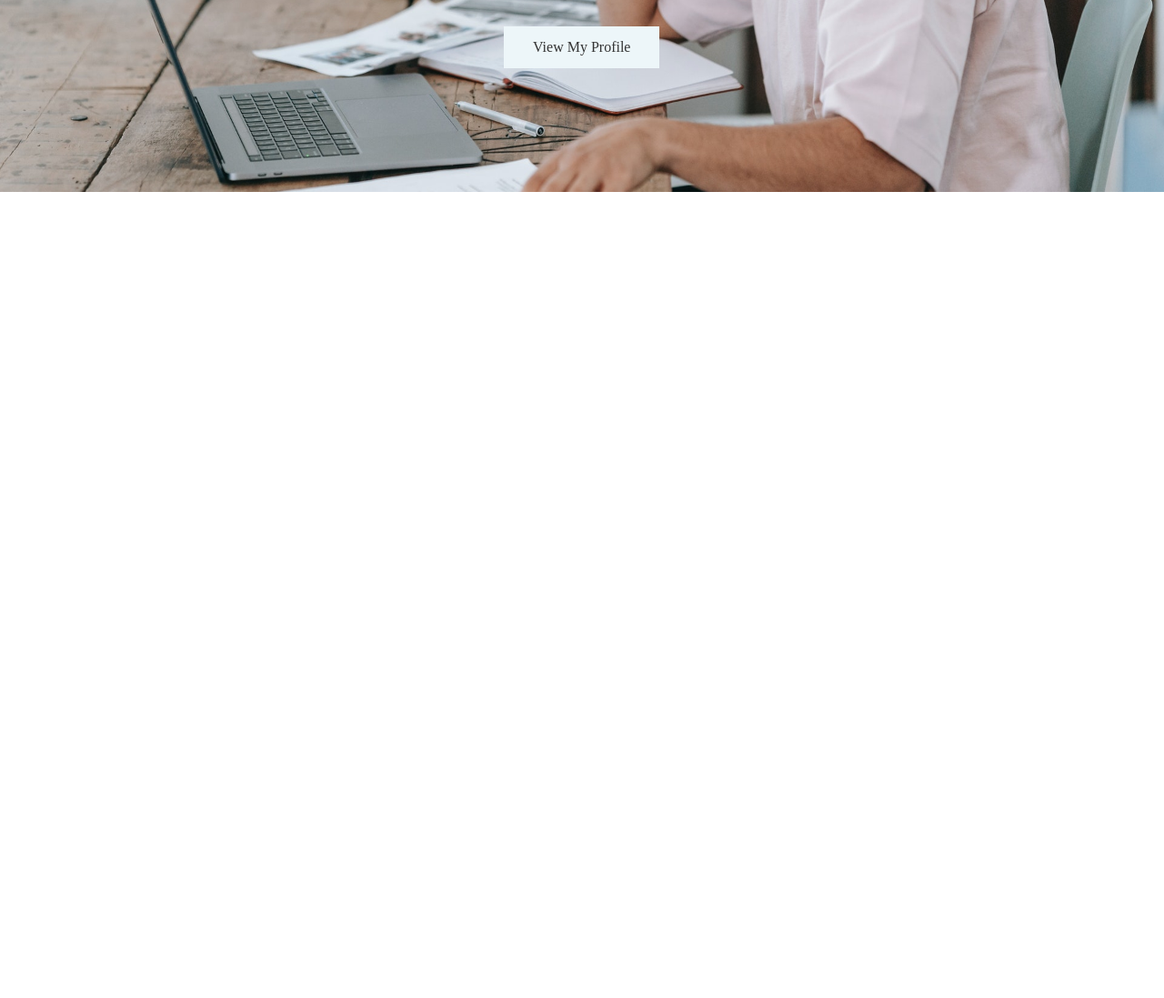
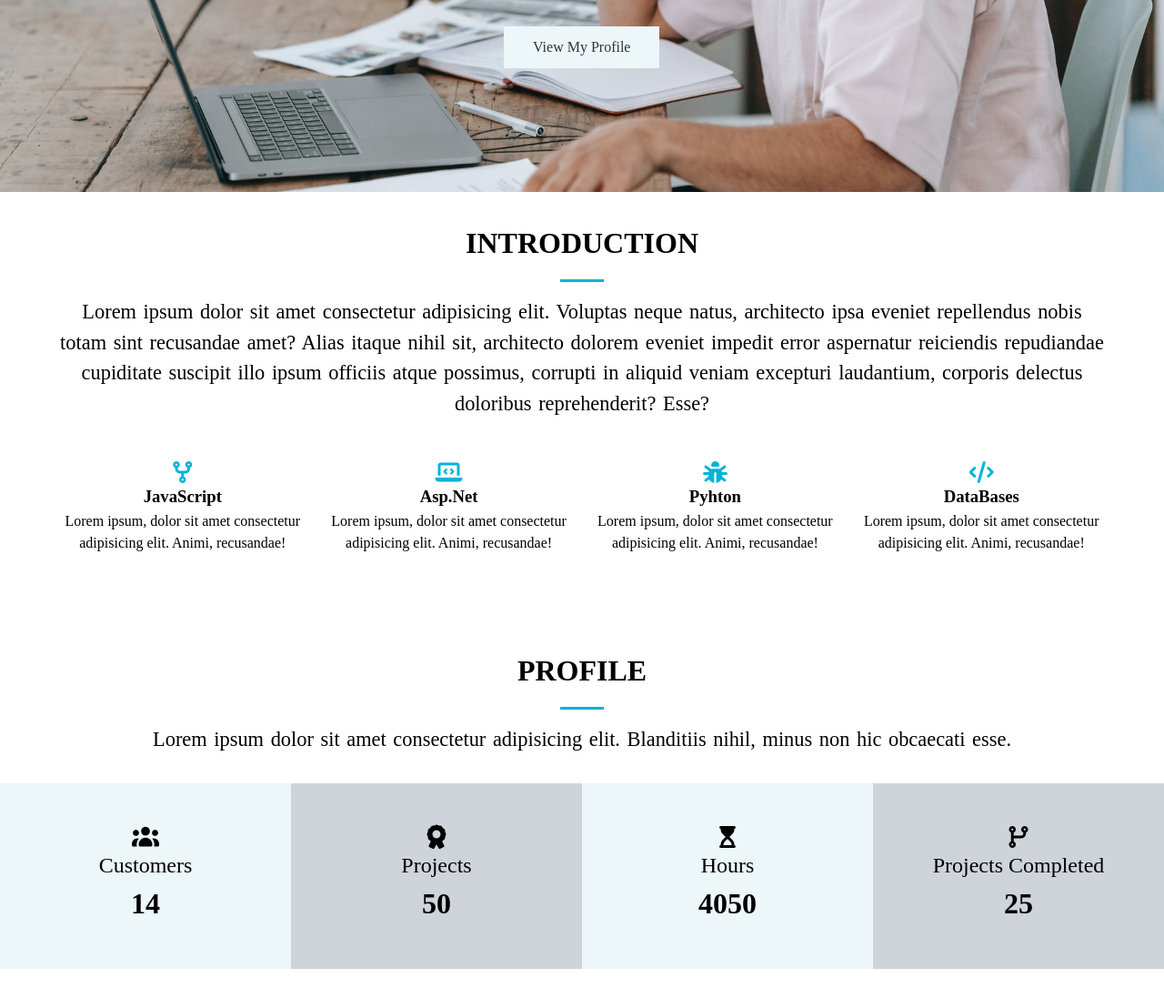
Before and after one commit to serhanbasozmen/fullstack-web-bootcamp, a website: page 01-html-css/freelancer/public/index.html in a window 1280 px wide. Shown: the part 589-1686 px from the top of the page at 91% size. Before the commit the page ends 800 px from the top, so only its background shows below. Drawn offline with nearby package versions, Linux system fonts and the light colour scheme; a web font is replaced by a local one.

Commit message:
feat add: update home section layout and utility spacing

```diff
--- a/01-html-css/freelancer/public/index.html
+++ b/01-html-css/freelancer/public/index.html
@@ -12,6 +12,13 @@
     <link
       rel="stylesheet"
       href="https://cdnjs.cloudflare.com/ajax/libs/animate.css/4.1.1/animate.min.css"
+    />
+    <link
+      rel="stylesheet"
+      href="https://cdnjs.cloudflare.com/ajax/libs/font-awesome/7.3.1/css/all.css"
+      integrity="sha512-x9WwyMYBnlXMNQ6kQ/Lyzu1NqIhLQKL5Oq6xByfXuRj7s9CskyCbLv/1IjqzJmXwFXWr0ov6jBV7Qbc0hh9nHg=="
+      crossorigin="anonymous"
+      referrerpolicy="no-referrer"
     />
     <link rel="stylesheet" href="css/main.css" />
     <title>Freelancer web site</title>
@@ -45,6 +52,98 @@
       </div>
     </header>
 
+    <!-- section a -->
+    <section id="home__a" class="text-center py-2">
+      <div class="container">
+        <h2 class="section-title">Introduction</h2>
+        <div class="border-bottom"></div>
+        <p class="lead">
+          Lorem ipsum dolor sit amet consectetur adipisicing elit. Voluptas
+          neque natus, architecto ipsa eveniet repellendus nobis totam sint
+          recusandae amet? Alias itaque nihil sit, architecto dolorem eveniet
+          impedit error aspernatur reiciendis repudiandae cupiditate suscipit
+          illo ipsum officiis atque possimus, corrupti in aliquid veniam
+          excepturi laudantium, corporis delectus doloribus reprehenderit? Esse?
+        </p>
+        <div class="skills my-3">
+          <div>
+            <i class="fa-solid fa-code-fork fa-xl"></i>
+            <h3>JavaScript</h3>
+            <p>
+              Lorem ipsum, dolor sit amet consectetur adipisicing elit. Animi,
+              recusandae!
+            </p>
+          </div>
+          <div>
+            <i class="fa-solid fa-laptop-code fa-xl"></i>
+            <h3>Asp.Net</h3>
+            <p>
+              Lorem ipsum, dolor sit amet consectetur adipisicing elit. Animi,
+              recusandae!
+            </p>
+          </div>
+          <div>
+            <i class="fa-solid fa-bug fa-xl"></i>
+            <h3>Pyhton</h3>
+            <p>
+              Lorem ipsum, dolor sit amet consectetur adipisicing elit. Animi,
+              recusandae!
+            </p>
+          </div>
+          <div>
+            <i class="fa-solid fa-code fa-xl"></i>
+            <h3>DataBases</h3>
+            <p>
+              Lorem ipsum, dolor sit amet consectetur adipisicing elit. Animi,
+              recusandae!
+            </p>
+          </div>
+        </div>
+      </div>
+    </section>
+
+    <!-- section b -->
+    <section id="home__b" class="text-center py-2">
+      <div class="container">
+        <h2 class="section-title">Profile</h2>
+        <div class="border-bottom"></div>
+        <p class="lead">
+          Lorem ipsum dolor sit amet consectetur adipisicing elit. Blanditiis
+          nihil, minus non hic obcaecati esse.
+        </p>
+      </div>
+      <div class="profile">
+        <div>
+          <ul>
+            <li><i class="fa-solid fa-users fa-xl"></i></li>
+            <li class="title">Customers</li>
+            <li class="number">14</li>
+          </ul>
+        </div>
+        <div>
+          <ul>
+            <li><i class="fa-solid fa-award fa-xl"></i></li>
+            <li class="title">Projects</li>
+            <li class="number">50</li>
+          </ul>
+        </div>
+        <div>
+          <ul>
+            <li><i class="fa-solid fa-hourglass-start fa-xl"></i></li>
+            <li class="title">Hours</li>
+            <li class="number">4050</li>
+          </ul>
+        </div>
+        <div>
+          <ul>
+            <li><i class="fa-solid fa-code-branch fa-xl"></i></li>
+            <li class="title">Projects Completed</li>
+            <li class="number">25</li>
+          </ul>
+        </div>
+      </div>
+    </section>
+
     <script src="js/jquery.min.js"></script>
     <script src="js/type-writer.js"></script>
   </body>
--- a/01-html-css/freelancer/scss/_home.scss
+++ b/01-html-css/freelancer/scss/_home.scss
@@ -0,0 +1,46 @@
+@use "variables";
+
+#home {
+  // home section a
+  &__a {
+    .skills {
+      display: grid;
+      grid-template-columns: repeat(4, 1fr);
+      gap: 1rem;
+      margin-bottom: 2.5rem;
+
+      i {
+        color: variables.$primary-color;
+        margin-bottom: 0.5rem;
+      }
+    }
+  }
+
+  //   home section b
+  &__b {
+    .profile {
+      display: grid;
+      grid-template-columns: repeat(4, 1fr);
+
+      li {
+        &.title {
+          font-size: 1.5rem;
+        }
+        &.number {
+          font-size: 2rem;
+          font-weight: bold;
+        }
+      }
+      div {
+        padding: 3rem 0;
+
+        &:nth-child(odd) {
+          background-color: variables.$light-color;
+        }
+        &:nth-child(even) {
+          background-color: variables.$medium-color;
+        }
+      }
+    }
+  }
+}
--- a/01-html-css/freelancer/scss/_utilities.scss
+++ b/01-html-css/freelancer/scss/_utilities.scss
@@ -84,3 +84,26 @@ input[class^="btn"]:hover {
     margin: 4rem 0;
   }
 }
+
+.text-center {
+  text-align: center;
+}
+
+.section-title {
+  font-size: 2rem;
+  padding-bottom: 1rem;
+  text-transform: uppercase;
+}
+
+.border-bottom {
+  height: 3px;
+  width: 3rem;
+  background-color: variables.$primary-color;
+  margin: 0 auto 1rem auto;
+}
+
+.lead {
+  font-size: 1.4rem;
+  margin-bottom: 2rem;
+  word-spacing: 2px;
+}
```
Also changed, not shown: 01-html-css/freelancer/public/css/main.css, 1 other file.
